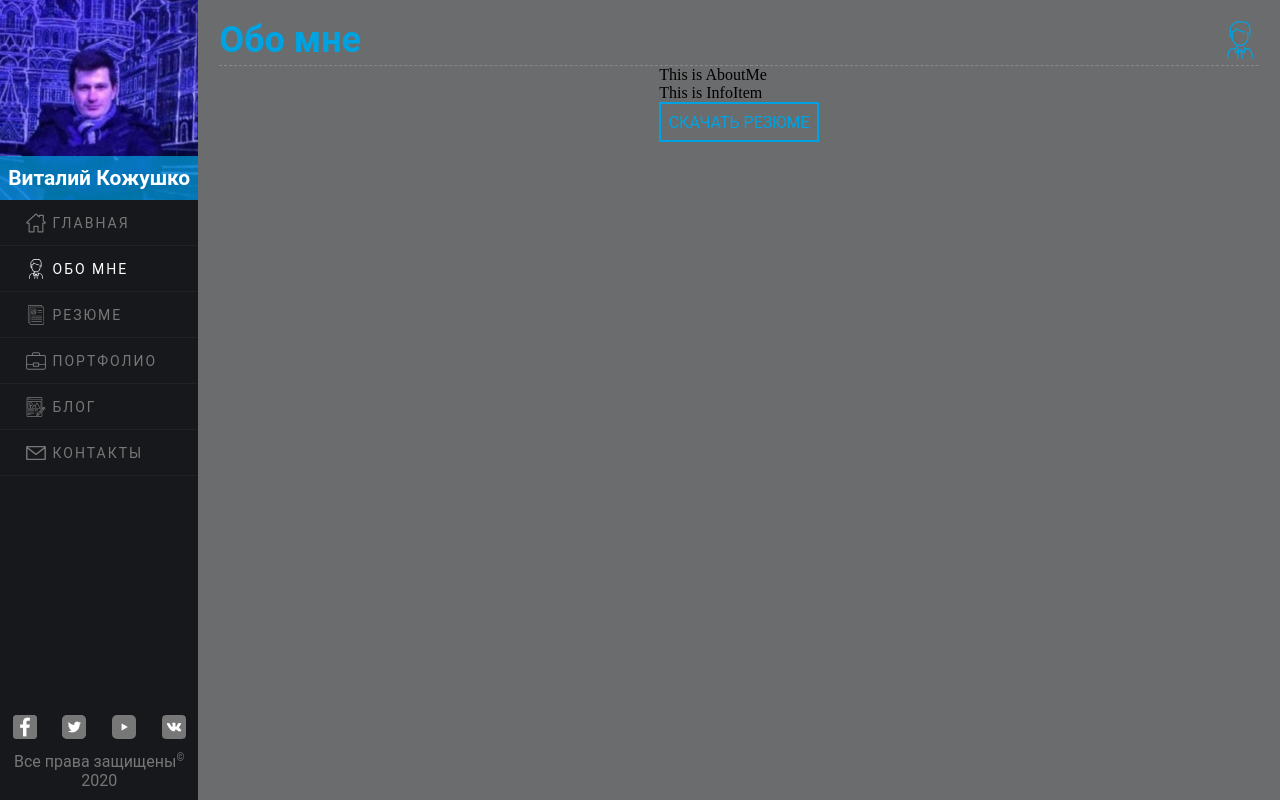
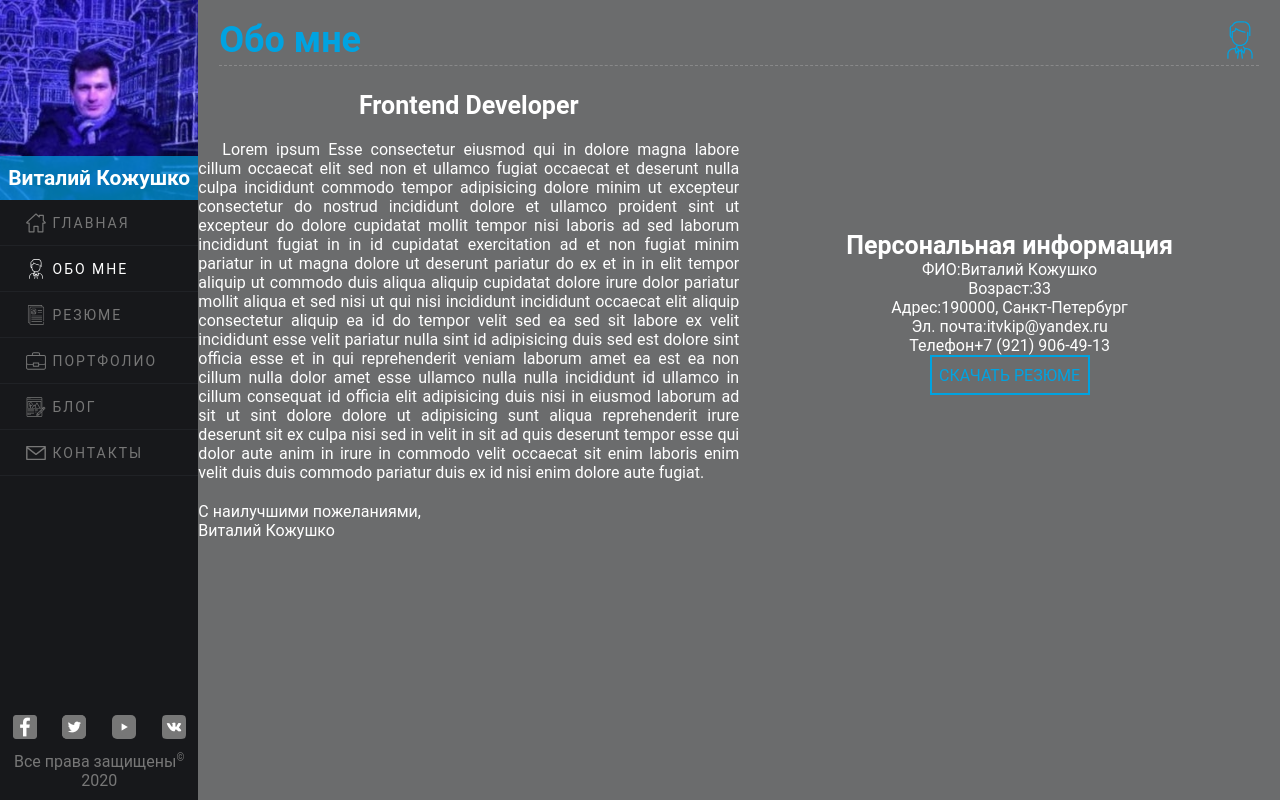
Before and after one commit to pilotvitalik/old_portfolio_part_2, a React (Create React App) app: page /about_me in a window 1280 px wide. Built offline with nearby package versions, Linux system fonts and the light colour scheme.

Commit message:
added styles for text about me

```diff
--- a/src/components/Common/HeaderPage/headerPage.module.css
+++ b/src/components/Common/HeaderPage/headerPage.module.css
@@ -3,7 +3,7 @@
 	flex-direction: row;
 	justify-content: space-between;
 	align-items: center;
-	width: 98%;
+	width: 90%;
 	height: 50px;
 	margin-top: 15px;
 	border-bottom: 1px dashed rgba(255, 255, 255, 0.2) ;
--- a/src/components/Content/About/Description/AboutMe/AboutMe.js
+++ b/src/components/Content/About/Description/AboutMe/AboutMe.js
@@ -1,14 +1,23 @@
 import React from 'react';
+import style from './aboutMe.module.css';
 
 class AboutMe extends React.Component{
 	constructor(props){
 		super(props);
+		this.state = {
+			title: this.props.about.titleArticle,
+			text: this.props.about.text,
+			wish: this.props.about.wishes,
+		};
 	}
 
 	render(){
-		console.log(this.props.about)
 		return(
-			<p>This is AboutMe</p>
+			<div className={ style.about }>
+				<h3>{ this.state.title }</h3>
+				<p>{ this.state.text }</p>
+				<p>{ this.state.wish }</p>
+			</div>
 		);
 	}
 }
--- /dev/null
+++ b/src/components/Content/About/Description/AboutMe/aboutMe.module.css
@@ -0,0 +1,32 @@
+.about{
+	display: flex;
+	flex-direction: column;
+	align-items: center;
+	position: relative;
+	width: 90%;
+	height: auto;
+}
+.about h3,
+.about p{
+	display: inline-block;
+	position: relative;
+	width: auto;
+	height: auto;
+	color: #fff;
+	font-family: 'Roboto', sans-serif;
+	font-size: 16px;
+	text-align: justify;
+}
+.about h3{
+	margin: 25px 0 20px 0;
+	font-size: 25px;
+}
+.about p:not(:last-child){
+	text-indent: 1.5em;
+}
+.about p:last-child{
+	align-self: flex-start;
+	width: 240px;
+	margin: 20px 0;
+	text-align: left;
+}
--- a/src/components/Content/About/Description/Description.js
+++ b/src/components/Content/About/Description/Description.js
@@ -1,4 +1,5 @@
 import React from 'react';
+import style from './description.module.css';
 import { AboutMe } from './AboutMe/AboutMe.js';
 import { PersonalInfo } from './PersonalInfo/PersonalInfo.js';
 
@@ -13,7 +14,7 @@ class Description extends React.Component{
 
 	render(){
 		return(
-			<div>
+			<div className={ style.descript }>
 				<AboutMe about={ this.state.about }/>
 				<PersonalInfo personal={ this.state.personal }/>
 			</div>
--- a/src/components/Content/About/Description/PersonalInfo/InfoItem/InfoItem.js
+++ b/src/components/Content/About/Description/PersonalInfo/InfoItem/InfoItem.js
@@ -3,11 +3,18 @@ import React from 'react';
 class InfoItem extends React.Component{
 	constructor(props){
 		super(props);
+		this.state = {
+			title: this.props.info.name,
+			value: this.props.info.val,
+		};
 	}
 
 	render(){
 		return(
-			<p>This is InfoItem</p>
+			<div>
+				<p>{ this.state.title }</p>
+				<p>{ this.state.value }</p>
+			</div>
 		);
 	}
 }
--- a/src/components/Content/About/Description/PersonalInfo/PersonalInfo.js
+++ b/src/components/Content/About/Description/PersonalInfo/PersonalInfo.js
@@ -1,4 +1,5 @@
 import React from 'react';
+import style from './personalInfo.module.css';
 import { InfoItem } from './InfoItem/InfoItem.js';
 import { Button } from '../../../../Common/Button/Button.js';
 
@@ -7,15 +8,20 @@ class PersonalInfo extends React.Component{
 		super(props);
 		this.state = {
 			title: this.props.personal.titleArticle,
-			btn: this.props.personal.button
+			btn: this.props.personal.button,
+			pers: this.props.personal.data,
 		};
 	}
 
 	render(){
-		console.log(this.props.personal);
+		const data = this.state.pers;
+		const persItem = data.map((item) =>
+			<InfoItem key={ item.id } info={ item }/>
+		);
 		return(
-			<div>
-				<InfoItem/>
+			<div className={ style.personInfo }>
+				<h3>{ this.state.title }</h3>
+				{ persItem }
 				<Button btn={ this.state.btn }/>
 			</div>
 		);
--- /dev/null
+++ b/src/components/Content/About/Description/PersonalInfo/personalInfo.module.css
@@ -0,0 +1,24 @@
+.personInfo{
+	display: flex;
+	flex-direction: column;
+	align-items: center;
+	position: relative;
+	width: 90%;
+	height: auto;
+}
+.personInfo h3,
+.personInfo p{
+	display: inline-block;
+	position: relative;
+	width: auto;
+	height: auto;
+	color: #fff;
+	font-family: 'Roboto', sans-serif;
+	font-size: 16px;
+	text-align: justify;
+}
+
+.personInfo h3{
+	font-size: 25px;
+	text-align: center;
+}
--- /dev/null
+++ b/src/components/Content/About/Description/description.module.css
@@ -0,0 +1,16 @@
+.descript{
+	display: flex;
+	flex-direction: column;
+	align-items: center;
+	position: relative;
+	width: 100%;
+	height: auto;
+	background: #6B6C6D;
+}
+@media (min-width: 768px){
+	.descript{
+		flex-direction: row;
+		flex-wrap: nowrap;
+		justify-content: center;
+	}
+}
--- a/src/redux/store.js
+++ b/src/redux/store.js
@@ -217,22 +217,27 @@ let store = {
         titleArticle: 'Персональная информация',
         data: [
           {
+            id: 'pers_1',
             name: 'ФИО:',
             val: 'Виталий Кожушко'
           },
           {
+            id: 'pers_2',
             name: 'Возраст:',
             val: '33'
           },
           {
+            id: 'pers_3',
             name: 'Адрес:',
             val: '190000, Санкт-Петербург'
           },
           {
+            id: 'pers_4',
             name: 'Эл. почта:',
             val: 'itvkip@yandex.ru'
           },
           {
+            id: 'pers_5',
             name: 'Телефон',
             val: '+7 (921) 906-49-13'
           },
```
